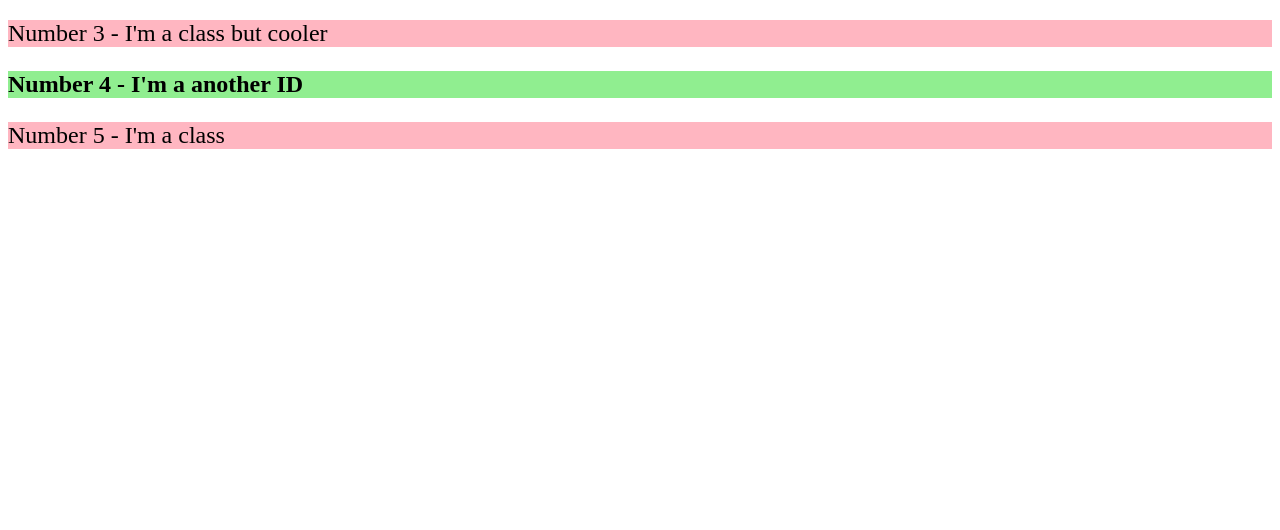
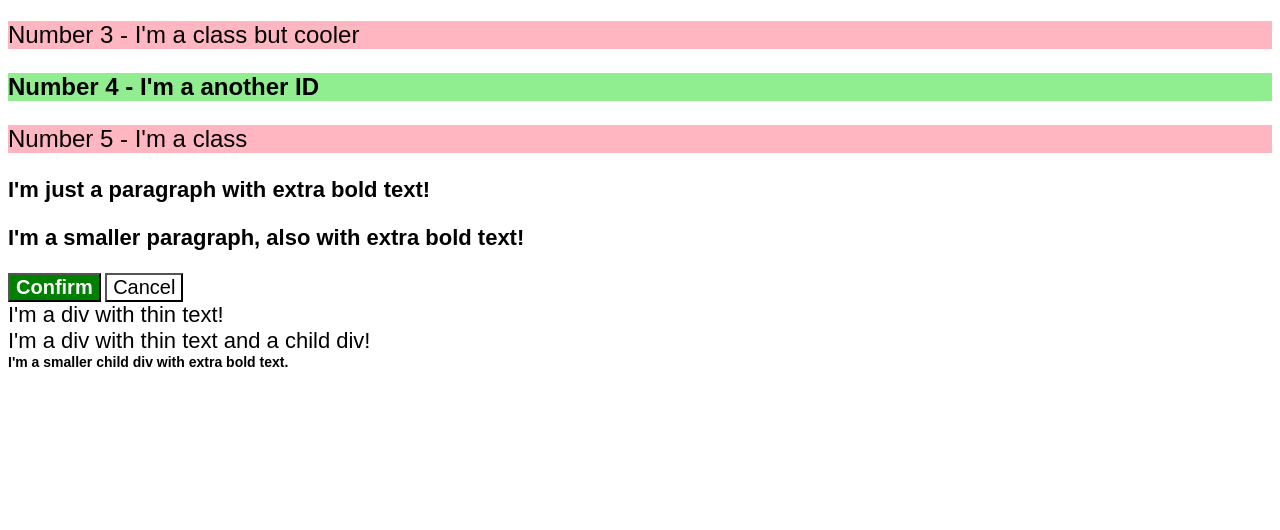
Before and after one commit to ilyasadedeji/odin-recipes, a plain HTML site: page assignment/index.html in a window 1280 px wide. Shown: the part 270-800 px from the top of the page. Drawn offline with Linux system fonts and the light colour scheme.

Commit message:
code for my assignment in odin project

```diff
--- a/assignment/index.html
+++ b/assignment/index.html
@@ -31,5 +31,19 @@
     <p class="odd-numbers">Number 5 - I'm a class</p>
 
 
+    <p class="para">I'm just a paragraph with extra bold text!</p>
+    <p class="para small-para">I'm a smaller paragraph, also with extra bold text!</p>
+
+    <button id="confirm-button" class="button confirm">Confirm</button>
+    <button id="cancel-button" class="button cancel">Cancel</button>
+
+    <div class="text">I'm a div with thin text!</div>
+    <div class="text">I'm a div with thin text and a child div!
+      <div class="text child">I'm a smaller child div with extra bold text.</div>
+    </div>
+
+
+
+
 </body>
 </html>
--- a/assignment/style.css
+++ b/assignment/style.css
@@ -21,3 +21,44 @@
     font-size: 24px;
     font-weight: bold;
 }
+
+body {
+    font-family: Arial, Helvetica, sans-serif;
+  }
+
+  .para,
+  .small-para {
+    color: hsl(0, 0%, 0%);
+    font-weight: 900;
+  }
+
+
+  .para {
+    font-size: 22px;
+
+
+  }
+
+  #confirm-button {
+    background: green;
+    color: white;
+    font-weight: bold;
+  }
+
+  .button {
+    background-color: rgb(255, 255, 255);
+    color: rgb(0, 0, 0);
+    font-size: 20px;
+  }
+
+  .text.child {
+    color: rgb(0, 0, 0);
+    font-weight: 800;
+    font-size: 14px;
+  }
+
+  div.text {
+    color: rgb(0, 0, 0);
+    font-size: 22px;
+    font-weight: 100;
+  }
```
